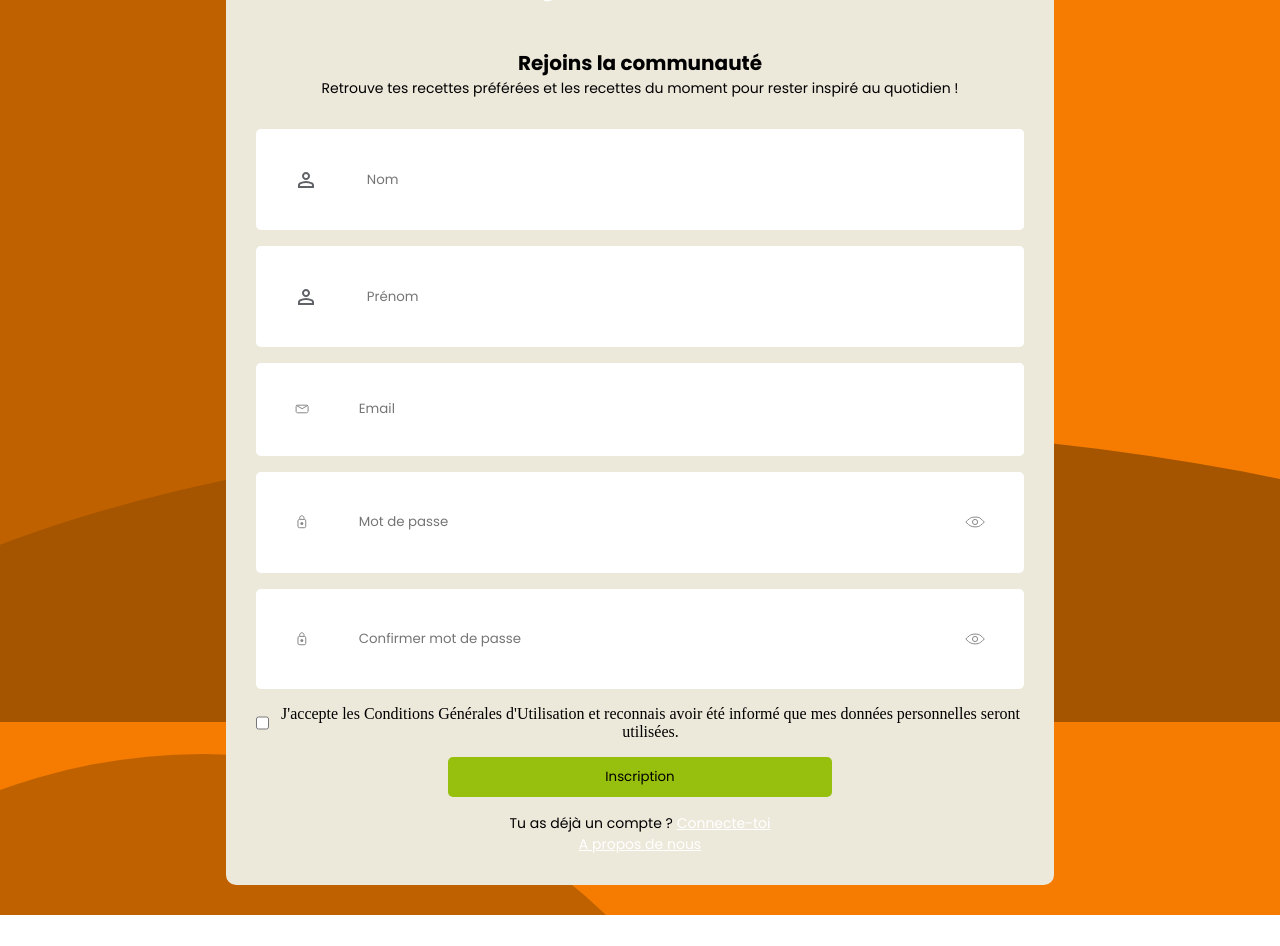
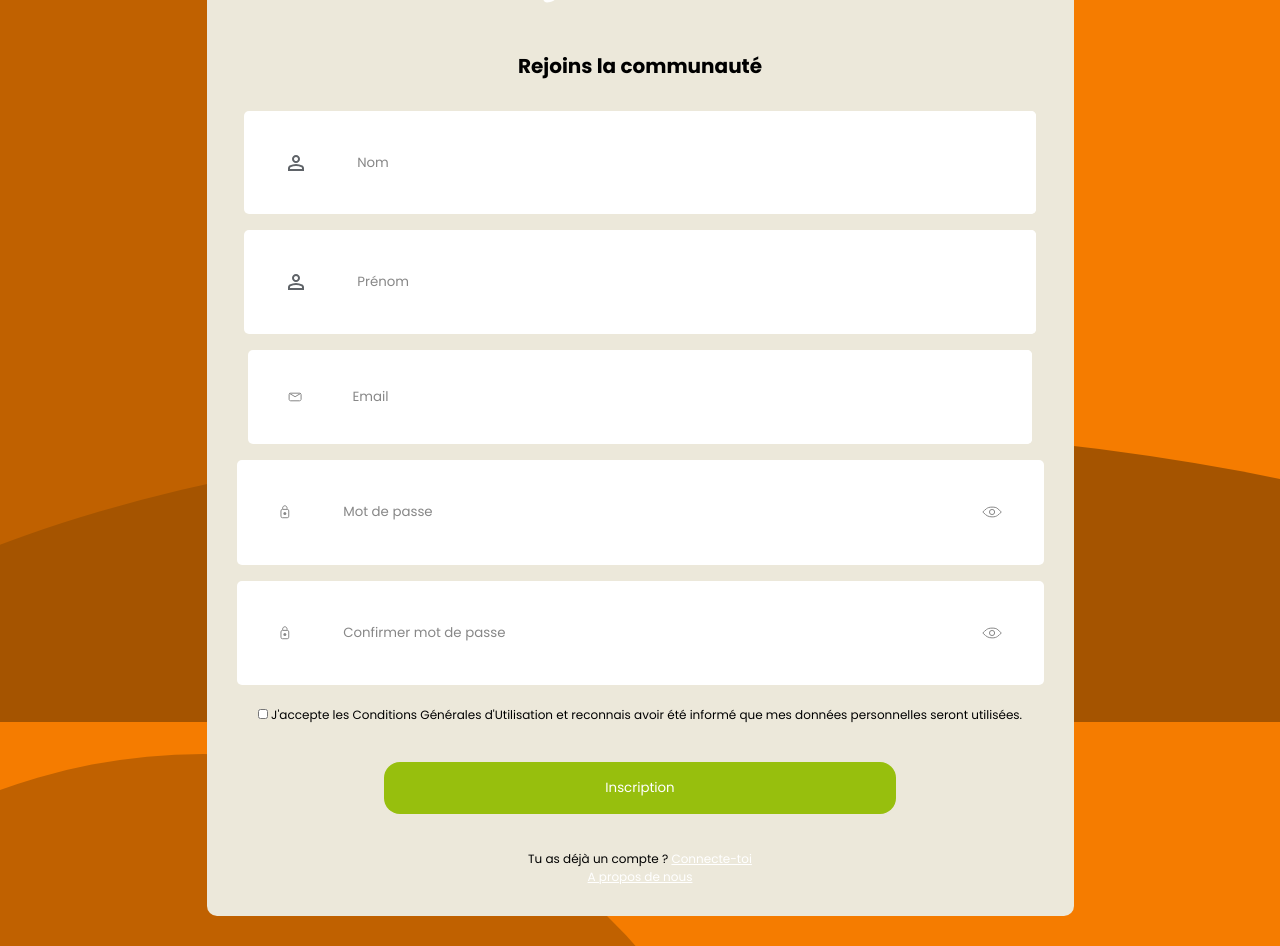
Before and after one commit to WildCodeSchool-2024-02/JS-Nantes-RamCSS-P3-PoPote, a React (Vite) app in the folder client/: page /register in a window 1280 px wide. Shown: the part 260-1206 px from the top of the page. Before the commit the page ends 1175 px from the top, so only its background shows below. Built offline with nearby package versions, Linux system fonts and the light colour scheme.

Commit message:
adapting css to model

```diff
--- a/client/src/components/UserForm.jsx
+++ b/client/src/components/UserForm.jsx
@@ -52,7 +52,8 @@ function UserForm() {
         </div>
         <div className="cgu-container">
           <input type="checkbox" id="cgu" name="validation-cgu" value="cgu" />
-          <label htmlFor="cgu" className="cgu-conditions">
+          <label htmlFor="cgu">
+            {" "}
             J'accepte les Conditions Générales d'Utilisation et reconnais avoir
             été informé que mes données personnelles seront utilisées.
           </label>
--- a/client/src/pages/RegisterPage.jsx
+++ b/client/src/pages/RegisterPage.jsx
@@ -4,14 +4,14 @@ function RegisterPage() {
   return (
     <section className="register-page">
       <div className="desktop-frame">
-      <h1>Bienvenue chez</h1>
-      <img src="./src/assets/logo/logo_popote_blanc.svg" alt="logo Popote" />
-      <h2>Rejoins la communauté</h2>
-      <p>
+        <h1>Bienvenue chez</h1>
+        <img src="./src/assets/logo/logo_popote_blanc.svg" alt="logo Popote" />
+        <h2>Rejoins la communauté</h2>
+        {/* <p>
         Retrouve tes recettes préférées et les recettes du moment pour rester
         inspiré au quotidien !
-      </p>
-      <UserForm />
+      </p> */}
+        <UserForm />
       </div>
     </section>
   );
--- a/client/src/styles/components-styles/user-form.css
+++ b/client/src/styles/components-styles/user-form.css
@@ -3,6 +3,11 @@
   flex-direction: column;
   gap: 2vh;
   margin: 30px;
+
+  & p {
+    font-size: var(--font-size-small-text);
+    margin-top: 20px;
+  }
 }
 
 .register-form {
@@ -10,10 +15,12 @@
   flex-direction: column;
   align-items: center;
   gap: 2vh;
+}
 
-  & img {
-    padding-left: 10px;
-  }
+.logo-input {
+  display: flex;
+  background-color: var(--primary-bg-color);
+  border-radius: 5px;
 
   & input {
     padding: 10px;
@@ -21,8 +28,9 @@
     border-radius: 5px;
     width: 60vw;
     font-family: var(--poppins-font);
+  }
 
-    & ::placeholder {
+  & input::placeholder {
     color: var(--gray-font-color);
     font-family: var(--poppins-font);
   }
@@ -31,32 +39,30 @@
     outline: none;
   }
 }
-}
-
-.logo-input {
-  display: flex;
-  background-color: var(--primary-bg-color);
-  border-radius: 5px;
-  max-width: 60vw;
-}
 
 .cgu-container {
-  display: flex;
-  gap: 1vh;
   width: 60vw;
+  font-family: var(--poppins-font);
+
+  & label {
+    font-size: var(--font-size-small-text);
+  }
 }
 
 .cgu-container input[type="checkbox"] {
-  width: auto;
-  height: auto;
+  width: 10px;
+  height: 10px;
 }
 
 .submit-button {
   background-color: var(--green-bg-color);
   border: none;
   border-radius: 16px;
-  padding: 5px;
-  max-width: 30vw;
+  width: 40vw;
+  padding: 16px;
+  font-family: var(--poppins-font);
+  color: var(--light-font-color);
+  margin-top: 20px;
 }
 
 .url {
--- a/client/src/styles/global.css
+++ b/client/src/styles/global.css
@@ -42,6 +42,7 @@
   --font-size-h2: 20px;
   --font-size-h3: 16px;
   --font-size-text: 14px;
+  --font-size-small-text: 12px;
 
   /* Element color */
   --primary-bg-color: white;
```
Lines whose indentation alone changed are shown as unchanged.
